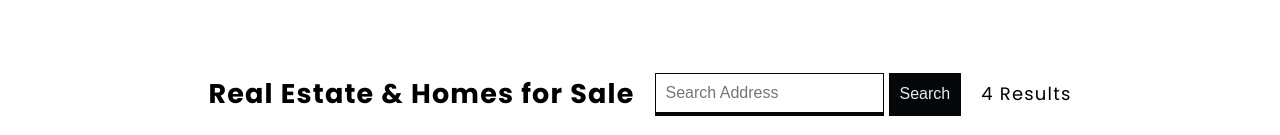
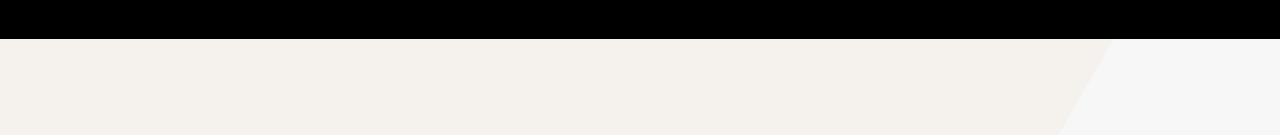
Before and after one commit to Astenos15/julie-hansen-v2, a React (Vite) app: page / in a window 1280 px wide. Shown: the part 4411-4546 px from the top of the page. Built offline with nearby package versions, Linux system fonts and the light colour scheme; a web font is replaced by a local one.

Commit message:
updated colors

```diff
--- a/src/assets/styles/base/_typography.scss
+++ b/src/assets/styles/base/_typography.scss
@@ -11,6 +11,8 @@ WHITESPACE
 
 body {
   font-family: "Poppins", sans-serif;
+  background-color: #000;
+  color: #fff;
 }
 
 .heading-primary {
--- a/src/assets/styles/components/_card.scss
+++ b/src/assets/styles/components/_card.scss
@@ -5,7 +5,8 @@
   letter-spacing: 1.2px;
   line-height: 1.8;
   transition: var(--transition);
-
+  color: var(--color-text-dark);
+  background-color: #fff;
   &:hover {
     transform: translateY(-5px);
     box-shadow: var(--shadow-dark);
--- a/src/assets/styles/components/_communities.scss
+++ b/src/assets/styles/components/_communities.scss
@@ -1,5 +1,6 @@
 .section-communities {
   &__title {
+    color: var(--color-text-dark);
     font-size: 1.8rem;
     letter-spacing: 1.2px;
     background-image: linear-gradient(
--- a/src/assets/styles/components/_community-info.scss
+++ b/src/assets/styles/components/_community-info.scss
@@ -1,6 +1,7 @@
 .community-info {
   font-size: 1.8rem;
   line-height: 2;
+  color: var(--color-text-dark);
   @include respond(phone) {
     padding-left: 2rem;
     padding-right: 2rem;
--- a/src/assets/styles/components/_footer.scss
+++ b/src/assets/styles/components/_footer.scss
@@ -3,6 +3,8 @@
   line-height: 1.8;
   letter-spacing: 1.2px;
   column-gap: 2rem;
+  background-color: #fff;
+  color: var(--color-text-dark);
 
   @include respond(phone) {
     row-gap: 4rem;
--- a/src/assets/styles/components/_listings.scss
+++ b/src/assets/styles/components/_listings.scss
@@ -2,6 +2,14 @@
   font-size: 1.8rem;
   letter-spacing: 1.2px;
   line-height: 1.8;
+
+  color: var(--color-text-dark);
+  background-image: linear-gradient(
+    120deg,
+    rgba(245, 242, 237, 1) 0%,
+    rgba(245, 242, 237, 1) 50%,
+    #f7f7f7 50%
+  );
 
   &__nav {
     display: flex;
--- a/src/assets/styles/components/_strategy.scss
+++ b/src/assets/styles/components/_strategy.scss
@@ -8,6 +8,7 @@
     rgba(245, 242, 237, 1) 50%,
     #f7f7f7 50%
   );
+  color: var(--color-text-dark);
 
   .title {
     text-align: center;
--- a/src/assets/styles/components/_testimonials.scss
+++ b/src/assets/styles/components/_testimonials.scss
@@ -1,4 +1,5 @@
 .section-testimonials {
+  color: var(--color-text-dark);
   @include respond(phone) {
     padding: 0;
   }
@@ -45,7 +46,12 @@
     padding: 8rem;
     font-size: 1.8rem;
     position: relative;
+    max-width: 80%;
+    margin: 0 auto;
 
+    @include respond(tab-port) {
+      max-width: 100%;
+    }
     @include respond(phone) {
       padding: 9.6rem 4rem;
     }
--- a/src/components/Team.jsx
+++ b/src/components/Team.jsx
@@ -39,7 +39,12 @@ function Team() {
             industry.
           </p>
           <div className={inView ? "animate delayLong" : "hidden"}>
-            <LinkButton color="#fff" href="mailto:luxuryhomesinwc@icloud.com">
+            <LinkButton
+              color="#000"
+              bgColor="goldenrod"
+              borderColor="goldenrod"
+              href="mailto:luxuryhomesinwc@icloud.com"
+            >
               contact me
             </LinkButton>
           </div>
```
